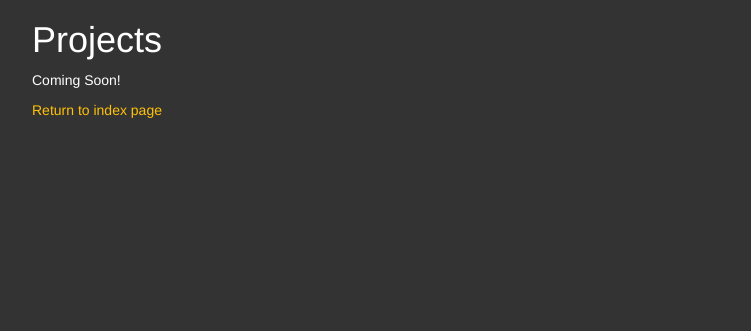
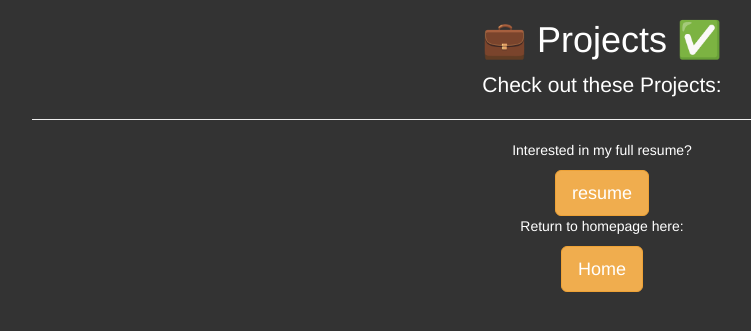
Before and after one commit to cgrundman/christian-grundman-website, a Flask app: page /projects in a window 1280 px wide. Shown: the top 331 px of the page, without its empty margins (38-789 px from the left). Run offline with Flask 2, Linux system fonts and the light colour scheme; some libraries are stand-ins or nearby versions.

Commit message:
Updated structure, to be refined further

```diff
--- a/main.py
+++ b/main.py
@@ -1,24 +1,14 @@
-from flask import Flask, render_template, redirect, url_for
+from flask import Flask, render_template
 from flask_bootstrap import Bootstrap
-from flask_wtf import FlaskForm
-from wtforms import StringField, SubmitField, SelectField
-from wtforms.validators import DataRequired, URL
-import csv
+# from flask import redirect, url_for
+# from flask_wtf import FlaskForm
+# from wtforms import StringField, SubmitField, SelectField
+# from wtforms.validators import DataRequired, URL
+# import csv
 
 app = Flask(__name__)
-app.config['SECRET_KEY'] = '8BYkEfBA6O6donzWlSihBXox7C0sKR6b'
+app.config['SECRET_KEY'] = "8BYkEfBA6O6donzWlSihBXox7C0sKR6b"
 Bootstrap(app)
-
-
-class CafeForm(FlaskForm):
-    cafe = StringField('Cafe name', validators=[DataRequired()])
-    location = StringField("Cafe Location on Google Maps (URL)", validators=[DataRequired(), URL()])
-    open = StringField("Opening Time e.g. 8AM", validators=[DataRequired()])
-    close = StringField("Closing Time e.g. 5:30PM", validators=[DataRequired()])
-    coffee = SelectField('Coffee Rating', choices=[('0', '✘'), ('1', '☕'), ('2', '☕☕'), ('3', '☕☕☕'), ('4', '☕☕☕☕'), ('5', '☕☕☕☕☕')])
-    wifi = SelectField('Wifi Strength Rating', choices=[('0', '✘'), ('1', '💪'), ('2', '💪💪'), ('3', '💪💪💪'), ('4', '💪💪💪💪'), ('5', '💪💪💪💪💪')])
-    power = SelectField('Power Socket Availability', choices=[('0', '✘'), ('1', '🔌'), ('2', '🔌🔌'), ('3', '🔌🔌🔌'), ('4', '🔌🔌🔌🔌'), ('5', '🔌🔌🔌🔌🔌')])
-    submit = SubmitField('Submit')
 
 
 # all Flask routes below
@@ -27,30 +17,14 @@ def home():
     return render_template("index.html")
 
 
-@app.route('/add', methods=["GET", "POST"])
-def add_cafe():
-    form = CafeForm()
-    if form.validate_on_submit():
-        with open("cafe-data.csv", mode="a") as csv_file:
-            csv_file.write(f"\n{form.cafe.data},"
-                           f"{form.location.data},"
-                           f"{form.open.data},"
-                           f"{form.close.data},"
-                           f"{form.coffee.data},"
-                           f"{form.wifi.data},"
-                           f"{form.power.data}")
-        return redirect(url_for('cafes'))
-    return render_template('add.html', form=form)
+@app.route('/projects')
+def projects():
+    return render_template('projects.html')
 
 
-@app.route('/projects')
-def cafes():
-    with open('cafe-data.csv', encoding="utf-8", newline='') as csv_file:
-        csv_data = csv.reader(csv_file, delimiter=',')
-        list_of_rows = []
-        for row in csv_data:
-            list_of_rows.append(row)
-    return render_template('projects.html', cafes=list_of_rows)
+@app.route('/about')
+def about():
+    return render_template('about.html')
 
 
 if __name__ == '__main__':
--- a/templates/projects.html
+++ b/templates/projects.html
@@ -9,19 +9,30 @@
 {% block title %}Projects{% endblock %}
 
 {% block content %}
+<!-- Projects -->
+<section id="jumbotron title">
+    <div class="text-center">
+        <div class="container">
+            <h1 class="display-4">💼 Projects ✅</h1>
+            <p class="lead">Check out these Projects:</p>
+            <hr class="my-4">
 
-<div class="container">
-    <div class="row">
-        <div class="col-sm-12">
+            <div class="row">
+                <p>Interested in my full resume?</p>
+            </div>
+            <div class="row">
+                <a class="btn btn-warning btn-lg" href="/resume" role="button">resume</a>
+            </div>
 
-            <h1>Projects</h1>
+            <div class="row">
+                <p>Return to homepage here:</p>
+            </div>
+            <div class="row">
+                <a class="btn btn-warning btn-lg" href="/" role="button">Home</a>
+            </div>
 
-	        <p>Coming Soon!</p>
-
-        <p><a href="/">Return to index page</a></p>
-
+        </div>
     </div>
-  </div>
-</div>
+</section>
 
 {% endblock %}
```
Also changed, not shown: templates/about.html (added, +27 -0 lines), templates/index.html (+6 -2 lines), static/css/styles.css (line endings or trailing spaces).
